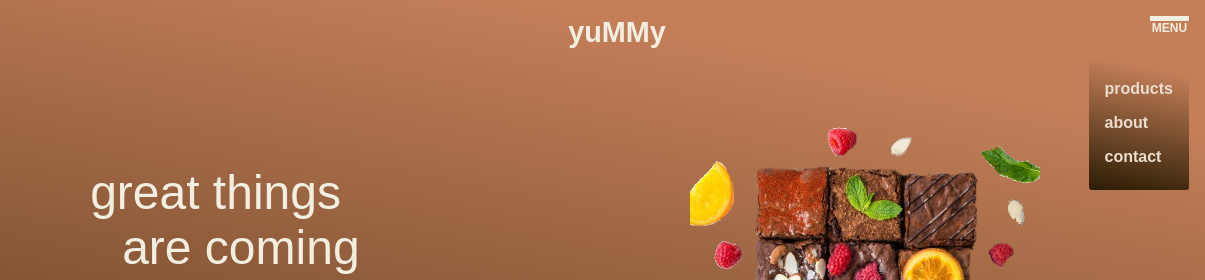
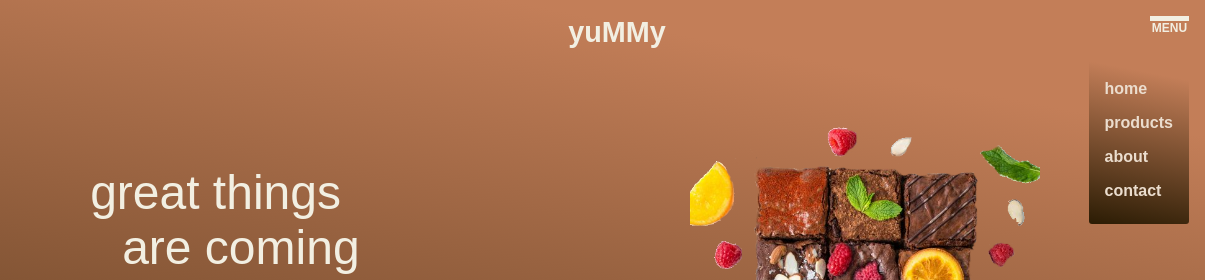
Before and after one commit to natalia-alexandra/chocolate, a plain HTML site: page construction.html in a window 1280 px wide. Both pictures are taken after a click on the element 1244 px from the left and 30 px from the top of the page. Shown: the top 280 px of the page, 75-1280 px from the left. Drawn offline with Linux system fonts and the light colour scheme; a web font is replaced by a local one.

Commit message:
add link to menu

```diff
--- a/construction.html
+++ b/construction.html
@@ -27,6 +27,7 @@
                     </label>
                 </div>
                 <ul id="menu" class="menu">
+                    <li><a href="./index.html">home</a></li>
                     <li><a href="./construction.html">products</a></li>
                     <li><a href="./construction.html">about</a></li>
                     <li><a href="./construction.html">contact</a></li>
```
Also changed, not shown: index.html (+1 -0 lines).
